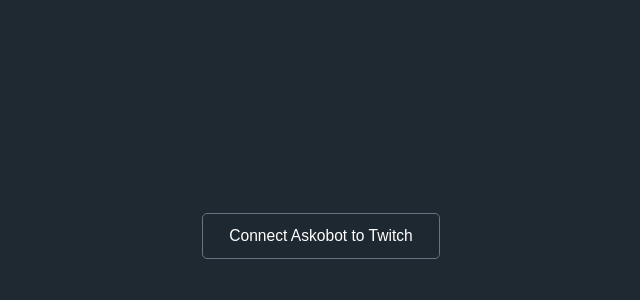
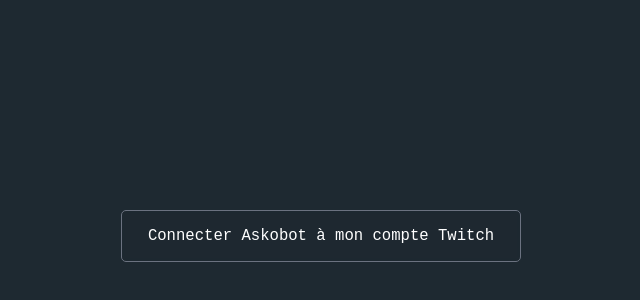
Before and after one commit to jbrialon/askobot, a React (Vite) app in the folder front/: page /oauth in a window 1280 px wide. Shown: the part 164-464 px from the top of the page, without its empty margins (319-959 px from the left). Built offline with nearby package versions, Linux system fonts and the light colour scheme; no server answers.

Commit message:
✨ OAuth pages

```diff
--- a/front/src/components/oauth/oauth.jsx
+++ b/front/src/components/oauth/oauth.jsx
@@ -24,7 +24,7 @@ export const Oauth = () => {
   return (
     <div className={styles["oauth"]}>
       <button onClick={handleOauth} className={styles["oauth__box"]}>
-        Connect Askobot to Twitch
+        Connecter Askobot à mon compte Twitch
       </button>
     </div>
   );
--- a/front/src/components/oauth/oauth.module.scss
+++ b/front/src/components/oauth/oauth.module.scss
@@ -17,10 +17,11 @@
     border: 1px solid #6b7280;
     background: rgba(vars.$c-bg, 0.5);
     color: white;
+    font-family: monospace;
     font-size: 1.2rem;
     padding: 1rem 2rem;
-    font-weight: 500;
     text-align: center;
+    min-height: 52px;
     max-height: 80px;
     border-radius: 5px;
     backdrop-filter: blur(2px);
```
